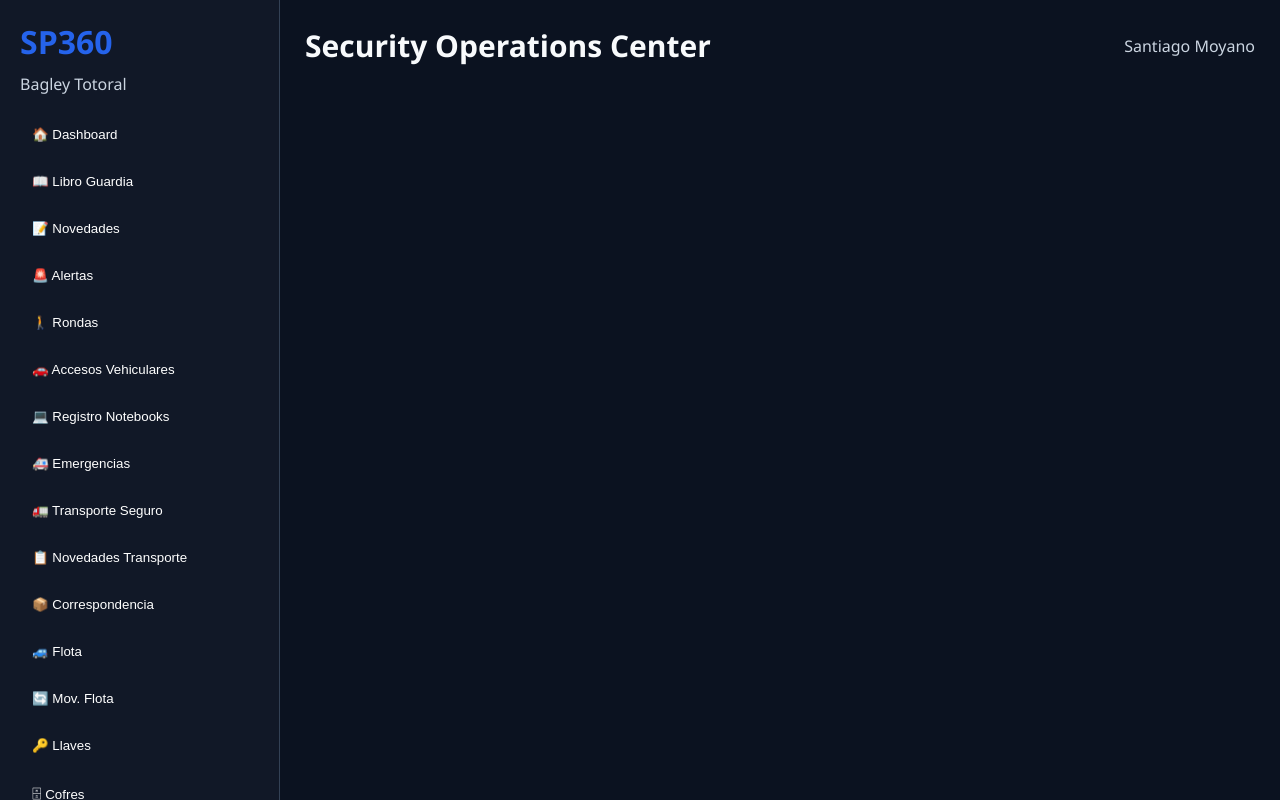
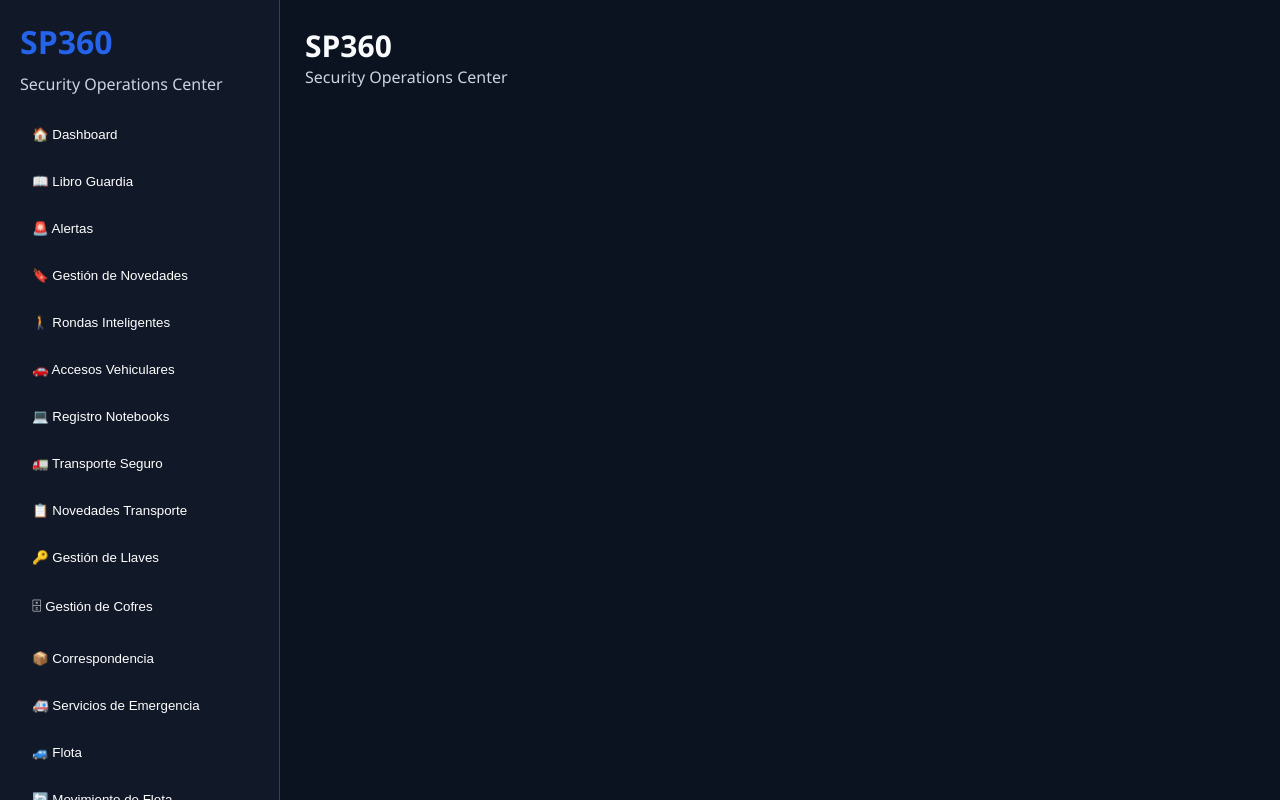
Before and after one commit to santiimoyano7-svg/seguridadpatrimonial01, a plain HTML site: page index.html in a window 1280 px wide. Drawn offline with Linux system fonts and the light colour scheme.

Commit message:
Update navigation buttons and header content

```diff
--- a/index.html
+++ b/index.html
@@ -26,30 +26,38 @@
         </div>
 
         <div class="site-name">
-            Bagley Totoral
+            Security Operations Center
         </div>
 
         <nav>
+
+            <!-- DASHBOARD -->
 
             <button onclick="loadModule('dashboard')">
                 🏠 Dashboard
             </button>
 
+            <!-- OPERACIÓN -->
+
             <button onclick="loadModule('guardia')">
                 📖 Libro Guardia
-            </button>
-
-            <button onclick="loadModule('novedades')">
-                📝 Novedades
             </button>
 
             <button onclick="loadModule('alertas')">
                 🚨 Alertas
             </button>
 
+            <button onclick="loadModule('novedades')">
+                🔖 Gestión de Novedades
+            </button>
+
+            <!-- RONDAS -->
+
             <button onclick="loadModule('rondas')">
-                🚶 Rondas
+                🚶 Rondas Inteligentes
             </button>
+
+            <!-- ACCESOS -->
 
             <button onclick="loadModule('accesos')">
                 🚗 Accesos Vehiculares
@@ -59,9 +67,7 @@
                 💻 Registro Notebooks
             </button>
 
-            <button onclick="loadModule('emergencias')">
-                🚑 Emergencias
-            </button>
+            <!-- TRANSPORTE -->
 
             <button onclick="loadModule('transporte')">
                 🚛 Transporte Seguro
@@ -71,32 +77,60 @@
                 📋 Novedades Transporte
             </button>
 
+            <!-- LLAVES -->
+
+            <button onclick="loadModule('llaves')">
+                🔑 Gestión de Llaves
+            </button>
+
+            <!-- COFRES -->
+
+            <button onclick="loadModule('cofres')">
+                🗄 Gestión de Cofres
+            </button>
+
+            <!-- CORRESPONDENCIA -->
+
             <button onclick="loadModule('correspondencia')">
                 📦 Correspondencia
             </button>
+
+            <!-- EMERGENCIAS -->
+
+            <button onclick="loadModule('emergencias')">
+                🚑 Servicios de Emergencia
+            </button>
+
+            <!-- FLOTA -->
 
             <button onclick="loadModule('flota')">
                 🚙 Flota
             </button>
 
             <button onclick="loadModule('movimientosFlota')">
-                🔄 Mov. Flota
+                🔄 Movimiento de Flota
             </button>
 
-            <button onclick="loadModule('llaves')">
-                🔑 Llaves
-            </button>
-
-            <button onclick="loadModule('cofres')">
-                🗄 Cofres
-            </button>
+            <!-- CCTV -->
 
             <button onclick="loadModule('cctv')">
                 📹 CCTV
             </button>
 
+            <!-- PRECINTOS -->
+
             <button onclick="loadModule('precintos')">
                 🚪 Precintos
+            </button>
+
+            <!-- ADMINISTRACIÓN -->
+
+            <button onclick="loadModule('usuarios')">
+                👥 Usuarios y Roles
+            </button>
+
+            <button onclick="loadModule('sitios')">
+                🏢 Sitios
             </button>
 
             <button onclick="loadModule('administracion')">
@@ -111,12 +145,16 @@
 
         <header>
 
-            <h1>
-                Security Operations Center
-            </h1>
+            <div>
 
-            <div class="user">
-                Santiago Moyano
+                <h1>
+                    SP360
+                </h1>
+
+                <div class="user">
+                    Security Operations Center
+                </div>
+
             </div>
 
         </header>
```
